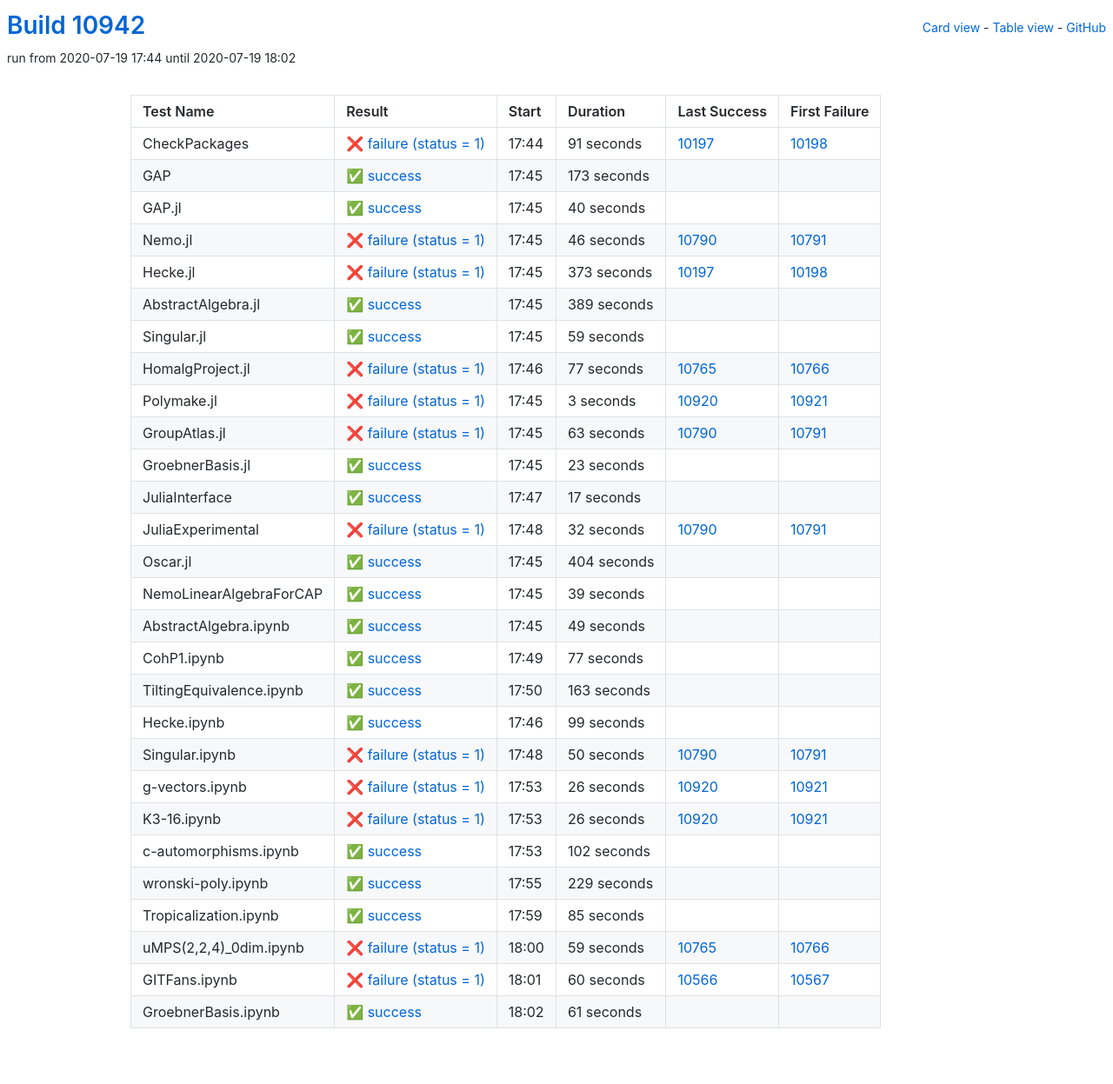
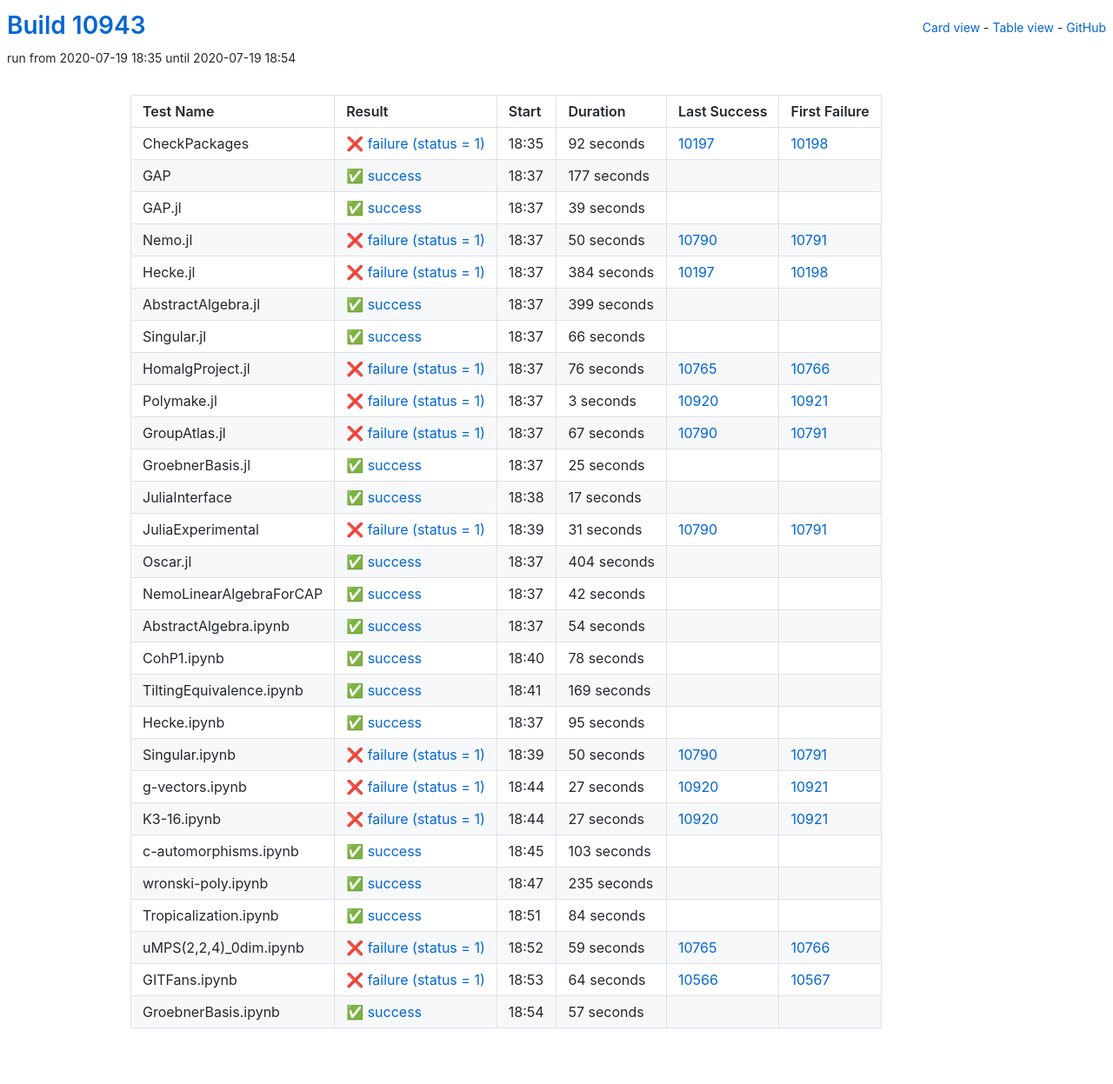
Before and after one commit to oscar-system/oscar-ci-status, a Jekyll site: the page built from table.html, in a window 1280 px wide. Shown: the whole page at 87% size. Built offline with Jekyll 4.4.1, drawn with Linux system fonts in a browser that asks for light colours.

Commit message:
Build #10943

```diff
--- a/_data/ci.yml
+++ b/_data/ci.yml
@@ -1,6 +1,6 @@
 ---
-build: 10942
-build_url: https://oscarci.mathematik.uni-kl.de/job/oscar/10942/
+build: 10943
+build_url: https://oscarci.mathematik.uni-kl.de/job/oscar/10943/
 job: oscar
 organization: oscar-system
 repo: oscar-ci-status
@@ -8,104 +8,104 @@
 tests:
 - name: CheckPackages
   id: checkpackages
-  log: https://oscarci.mathematik.uni-kl.de/job/oscar/10942/artifact/logs/build-10942/CheckPackages.log
-  start: 2020-07-19 17:44
+  log: https://oscarci.mathematik.uni-kl.de/job/oscar/10943/artifact/logs/build-10943/CheckPackages.log
+  start: 2020-07-19 18:35
   success: false
   exitcode: 1
   status: failure
-  duration: 91
+  duration: 92
   last_success: 10197
   last_success_url: https://oscarci.mathematik.uni-kl.de/job/oscar/10197/
   first_failure: 10198
   first_failure_url: https://oscarci.mathematik.uni-kl.de/job/oscar/10198/
 - name: GAP
   id: gap
-  log: https://oscarci.mathematik.uni-kl.de/job/oscar/10942/artifact/logs/build-10942/GAP.log
-  start: 2020-07-19 17:45
+  log: https://oscarci.mathematik.uni-kl.de/job/oscar/10943/artifact/logs/build-10943/GAP.log
+  start: 2020-07-19 18:37
   success: true
   exitcode: 0
   status: success
-  duration: 173
+  duration: 177
   last_success: false
   last_success_url:
   first_failure: false
   first_failure_url:
 - name: GAP.jl
   id: gap-jl
-  log: https://oscarci.mathematik.uni-kl.de/job/oscar/10942/artifact/logs/build-10942/GAP.jl.log
-  start: 2020-07-19 17:45
+  log: https://oscarci.mathematik.uni-kl.de/job/oscar/10943/artifact/logs/build-10943/GAP.jl.log
+  start: 2020-07-19 18:37
   success: true
   exitcode: 0
   status: success
-  duration: 40
+  duration: 39
   last_success: false
   last_success_url:
   first_failure: false
   first_failure_url:
 - name: Nemo.jl
   id: nemo-jl
-  log: https://oscarci.mathematik.uni-kl.de/job/oscar/10942/artifact/logs/build-10942/Nemo.jl.log
-  start: 2020-07-19 17:45
+  log: https://oscarci.mathematik.uni-kl.de/job/oscar/10943/artifact/logs/build-10943/Nemo.jl.log
+  start: 2020-07-19 18:37
   success: false
   exitcode: 1
   status: failure
-  duration: 46
+  duration: 50
   last_success: 10790
   last_success_url: https://oscarci.mathematik.uni-kl.de/job/oscar/10790/
   first_failure: 10791
   first_failure_url: https://oscarci.mathematik.uni-kl.de/job/oscar/10791/
 - name: Hecke.jl
   id: hecke-jl
-  log: https://oscarci.mathematik.uni-kl.de/job/oscar/10942/artifact/logs/build-10942/Hecke.jl.log
-  start: 2020-07-19 17:45
+  log: https://oscarci.mathematik.uni-kl.de/job/oscar/10943/artifact/logs/build-10943/Hecke.jl.log
+  start: 2020-07-19 18:37
   success: false
   exitcode: 1
   status: failure
-  duration: 373
+  duration: 384
   last_success: 10197
   last_success_url: https://oscarci.mathematik.uni-kl.de/job/oscar/10197/
   first_failure: 10198
   first_failure_url: https://oscarci.mathematik.uni-kl.de/job/oscar/10198/
 - name: AbstractAlgebra.jl
   id: abstractalgebra-jl
-  log: https://oscarci.mathematik.uni-kl.de/job/oscar/10942/artifact/logs/build-10942/AbstractAlgebra.jl.log
-  start: 2020-07-19 17:45
+  log: https://oscarci.mathematik.uni-kl.de/job/oscar/10943/artifact/logs/build-10943/AbstractAlgebra.jl.log
+  start: 2020-07-19 18:37
   success: true
   exitcode: 0
   status: success
-  duration: 389
+  duration: 399
   last_success: false
   last_success_url:
   first_failure: false
   first_failure_url:
 - name: Singular.jl
   id: singular-jl
-  log: https://oscarci.mathematik.uni-kl.de/job/oscar/10942/artifact/logs/build-10942/Singular.jl.log
-  start: 2020-07-19 17:45
+  log: https://oscarci.mathematik.uni-kl.de/job/oscar/10943/artifact/logs/build-10943/Singular.jl.log
+  start: 2020-07-19 18:37
   success: true
   exitcode: 0
   status: success
-  duration: 59
+  duration: 66
   last_success: false
   last_success_url:
   first_failure: false
   first_failure_url:
 - name: HomalgProject.jl
   id: homalgproject-jl
-  log: https://oscarci.mathematik.uni-kl.de/job/oscar/10942/artifact/logs/build-10942/HomalgProject.jl.log
-  start: 2020-07-19 17:46
+  log: https://oscarci.mathematik.uni-kl.de/job/oscar/10943/artifact/logs/build-10943/HomalgProject.jl.log
+  start: 2020-07-19 18:37
   success: false
   exitcode: 1
   status: failure
-  duration: 77
+  duration: 76
   last_success: 10765
   last_success_url: https://oscarci.mathematik.uni-kl.de/job/oscar/10765/
   first_failure: 10766
   first_failure_url: https://oscarci.mathematik.uni-kl.de/job/oscar/10766/
 - name: Polymake.jl
   id: polymake-jl
-  log: https://oscarci.mathematik.uni-kl.de/job/oscar/10942/artifact/logs/build-10942/Polymake.jl.log
-  start: 2020-07-19 17:45
+  log: https://oscarci.mathematik.uni-kl.de/job/oscar/10943/artifact/logs/build-10943/Polymake.jl.log
+  start: 2020-07-19 18:37
   success: false
   exitcode: 1
   status: failure
@@ -116,32 +116,32 @@
   first_failure_url: https://oscarci.mathematik.uni-kl.de/job/oscar/10921/
 - name: GroupAtlas.jl
   id: groupatlas-jl
-  log: https://oscarci.mathematik.uni-kl.de/job/oscar/10942/artifact/logs/build-10942/GroupAtlas.jl.log
-  start: 2020-07-19 17:45
+  log: https://oscarci.mathematik.uni-kl.de/job/oscar/10943/artifact/logs/build-10943/GroupAtlas.jl.log
+  start: 2020-07-19 18:37
   success: false
   exitcode: 1
   status: failure
-  duration: 63
+  duration: 67
   last_success: 10790
   last_success_url: https://oscarci.mathematik.uni-kl.de/job/oscar/10790/
   first_failure: 10791
   first_failure_url: https://oscarci.mathematik.uni-kl.de/job/oscar/10791/
 - name: GroebnerBasis.jl
   id: groebnerbasis-jl
-  log: https://oscarci.mathematik.uni-kl.de/job/oscar/10942/artifact/logs/build-10942/GroebnerBasis.jl.log
-  start: 2020-07-19 17:45
+  log: https://oscarci.mathematik.uni-kl.de/job/oscar/10943/artifact/logs/build-10943/GroebnerBasis.jl.log
+  start: 2020-07-19 18:37
   success: true
   exitcode: 0
   status: success
-  duration: 23
+  duration: 25
   last_success: false
   last_success_url:
   first_failure: false
   first_failure_url:
 - name: JuliaInterface
   id: juliainterface
-  log: https://oscarci.mathematik.uni-kl.de/job/oscar/10942/artifact/logs/build-10942/JuliaInterface.log
-  start: 2020-07-19 17:47
+  log: https://oscarci.mathematik.uni-kl.de/job/oscar/10943/artifact/logs/build-10943/JuliaInterface.log
+  start: 2020-07-19 18:38
   success: true
   exitcode: 0
   status: success
@@ -152,20 +152,20 @@
   first_failure_url:
 - name: JuliaExperimental
   id: juliaexperimental
-  log: https://oscarci.mathematik.uni-kl.de/job/oscar/10942/artifact/logs/build-10942/JuliaExperimental.log
-  start: 2020-07-19 17:48
+  log: https://oscarci.mathematik.uni-kl.de/job/oscar/10943/artifact/logs/build-10943/JuliaExperimental.log
+  start: 2020-07-19 18:39
   success: false
   exitcode: 1
   status: failure
-  duration: 32
+  duration: 31
   last_success: 10790
   last_success_url: https://oscarci.mathematik.uni-kl.de/job/oscar/10790/
   first_failure: 10791
   first_failure_url: https://oscarci.mathematik.uni-kl.de/job/oscar/10791/
 - name: Oscar.jl
   id: oscar-jl
-  log: https://oscarci.mathematik.uni-kl.de/job/oscar/10942/artifact/logs/build-10942/Oscar.jl.log
-  start: 2020-07-19 17:45
+  log: https://oscarci.mathematik.uni-kl.de/job/oscar/10943/artifact/logs/build-10943/Oscar.jl.log
+  start: 2020-07-19 18:37
   success: true
   exitcode: 0
   status: success
@@ -176,68 +176,68 @@
   first_failure_url:
 - name: NemoLinearAlgebraForCAP
   id: nemolinearalgebraforcap
-  log: https://oscarci.mathematik.uni-kl.de/job/oscar/10942/artifact/logs/build-10942/NemoLinearAlgebraForCAP.log
-  start: 2020-07-19 17:45
+  log: https://oscarci.mathematik.uni-kl.de/job/oscar/10943/artifact/logs/build-10943/NemoLinearAlgebraForCAP.log
+  start: 2020-07-19 18:37
   success: true
   exitcode: 0
   status: success
-  duration: 39
+  duration: 42
   last_success: false
   last_success_url:
   first_failure: false
   first_failure_url:
 - name: AbstractAlgebra.ipynb
   id: abstractalgebra-ipynb
-  log: https://oscarci.mathematik.uni-kl.de/job/oscar/10942/artifact/logs/build-10942/AbstractAlgebra.ipynb.log
-  start: 2020-07-19 17:45
+  log: https://oscarci.mathematik.uni-kl.de/job/oscar/10943/artifact/logs/build-10943/AbstractAlgebra.ipynb.log
+  start: 2020-07-19 18:37
   success: true
   exitcode: 0
   status: success
-  duration: 49
+  duration: 54
   last_success: false
   last_success_url:
   first_failure: false
   first_failure_url:
 - name: CohP1.ipynb
   id: cohp1-ipynb
-  log: https://oscarci.mathematik.uni-kl.de/job/oscar/10942/artifact/logs/build-10942/CohP1.ipynb.log
-  start: 2020-07-19 17:49
+  log: https://oscarci.mathematik.uni-kl.de/job/oscar/10943/artifact/logs/build-10943/CohP1.ipynb.log
+  start: 2020-07-19 18:40
   success: true
   exitcode: 0
   status: success
-  duration: 77
+  duration: 78
   last_success: false
   last_success_url:
   first_failure: false
   first_failure_url:
 - name: TiltingEquivalence.ipynb
   id: tiltingequivalence-ipynb
-  log: https://oscarci.mathematik.uni-kl.de/job/oscar/10942/artifact/logs/build-10942/TiltingEquivalence.ipynb.log
-  start: 2020-07-19 17:50
+  log: https://oscarci.mathematik.uni-kl.de/job/oscar/10943/artifact/logs/build-10943/TiltingEquivalence.ipynb.log
+  start: 2020-07-19 18:41
   success: true
   exitcode: 0
   status: success
-  duration: 163
+  duration: 169
   last_success: false
   last_success_url:
   first_failure: false
   first_failure_url:
 - name: Hecke.ipynb
   id: hecke-ipynb
-  log: https://oscarci.mathematik.uni-kl.de/job/oscar/10942/artifact/logs/build-10942/Hecke.ipynb.log
-  start: 2020-07-19 17:46
+  log: https://oscarci.mathematik.uni-kl.de/job/oscar/10943/artifact/logs/build-10943/Hecke.ipynb.log
+  start: 2020-07-19 18:37
   success: true
   exitcode: 0
   status: success
-  duration: 99
+  duration: 95
   last_success: false
   last_success_url:
   first_failure: false
   first_failure_url:
 - name: Singular.ipynb
   id: singular-ipynb
-  log: https://oscarci.mathematik.uni-kl.de/job/oscar/10942/artifact/logs/build-10942/Singular.ipynb.log
-  start: 2020-07-19 17:48
+  log: https://oscarci.mathematik.uni-kl.de/job/oscar/10943/artifact/logs/build-10943/Singular.ipynb.log
+  start: 2020-07-19 18:39
   success: false
   exitcode: 1
   status: failure
@@ -248,68 +248,68 @@
   first_failure_url: https://oscarci.mathematik.uni-kl.de/job/oscar/10791/
 - name: g-vectors.ipynb
   id: g-vectors-ipynb
-  log: https://oscarci.mathematik.uni-kl.de/job/oscar/10942/artifact/logs/build-10942/g-vectors.ipynb.log
-  start: 2020-07-19 17:53
+  log: https://oscarci.mathematik.uni-kl.de/job/oscar/10943/artifact/logs/build-10943/g-vectors.ipynb.log
+  start: 2020-07-19 18:44
   success: false
   exitcode: 1
   status: failure
-  duration: 26
+  duration: 27
   last_success: 10920
   last_success_url: https://oscarci.mathematik.uni-kl.de/job/oscar/10920/
   first_failure: 10921
   first_failure_url: https://oscarci.mathematik.uni-kl.de/job/oscar/10921/
 - name: K3-16.ipynb
   id: k3-16-ipynb
-  log: https://oscarci.mathematik.uni-kl.de/job/oscar/10942/artifact/logs/build-10942/K3-16.ipynb.log
-  start: 2020-07-19 17:53
+  log: https://oscarci.mathematik.uni-kl.de/job/oscar/10943/artifact/logs/build-10943/K3-16.ipynb.log
+  start: 2020-07-19 18:44
   success: false
   exitcode: 1
   status: failure
-  duration: 26
+  duration: 27
   last_success: 10920
   last_success_url: https://oscarci.mathematik.uni-kl.de/job/oscar/10920/
   first_failure: 10921
   first_failure_url: https://oscarci.mathematik.uni-kl.de/job/oscar/10921/
 - name: c-automorphisms.ipynb
   id: c-automorphisms-ipynb
-  log: https://oscarci.mathematik.uni-kl.de/job/oscar/10942/artifact/logs/build-10942/c-automorphisms.ipynb.log
-  start: 2020-07-19 17:53
+  log: https://oscarci.mathematik.uni-kl.de/job/oscar/10943/artifact/logs/build-10943/c-automorphisms.ipynb.log
+  start: 2020-07-19 18:45
   success: true
   exitcode: 0
   status: success
-  duration: 102
+  duration: 103
   last_success: false
   last_success_url:
   first_failure: false
   first_failure_url:
 - name: wronski-poly.ipynb
   id: wronski-poly-ipynb
-  log: https://oscarci.mathematik.uni-kl.de/job/oscar/10942/artifact/logs/build-10942/wronski-poly.ipynb.log
-  start: 2020-07-19 17:55
+  log: https://oscarci.mathematik.uni-kl.de/job/oscar/10943/artifact/logs/build-10943/wronski-poly.ipynb.log
+  start: 2020-07-19 18:47
   success: true
   exitcode: 0
   status: success
-  duration: 229
+  duration: 235
   last_success: false
   last_success_url:
   first_failure: false
   first_failure_url:
 - name: Tropicalization.ipynb
   id: tropicalization-ipynb
-  log: https://oscarci.mathematik.uni-kl.de/job/oscar/10942/artifact/logs/build-10942/Tropicalization.ipynb.log
-  start: 2020-07-19 17:59
+  log: https://oscarci.mathematik.uni-kl.de/job/oscar/10943/artifact/logs/build-10943/Tropicalization.ipynb.log
+  start: 2020-07-19 18:51
   success: true
   exitcode: 0
   status: success
-  duration: 85
+  duration: 84
   last_success: false
   last_success_url:
   first_failure: false
   first_failure_url:
 - name: uMPS(2,2,4)_0dim.ipynb
   id: umps-2-2-4-0dim-ipynb
-  log: https://oscarci.mathematik.uni-kl.de/job/oscar/10942/artifact/logs/build-10942/uMPS-2-2-4-_0dim.ipynb.log
-  start: 2020-07-19 18:00
+  log: https://oscarci.mathematik.uni-kl.de/job/oscar/10943/artifact/logs/build-10943/uMPS-2-2-4-_0dim.ipynb.log
+  start: 2020-07-19 18:52
   success: false
   exitcode: 1
   status: failure
@@ -320,24 +320,24 @@
   first_failure_url: https://oscarci.mathematik.uni-kl.de/job/oscar/10766/
 - name: GITFans.ipynb
   id: gitfans-ipynb
-  log: https://oscarci.mathematik.uni-kl.de/job/oscar/10942/artifact/logs/build-10942/GITFans.ipynb.log
-  start: 2020-07-19 18:01
+  log: https://oscarci.mathematik.uni-kl.de/job/oscar/10943/artifact/logs/build-10943/GITFans.ipynb.log
+  start: 2020-07-19 18:53
   success: false
   exitcode: 1
   status: failure
-  duration: 60
+  duration: 64
   last_success: 10566
   last_success_url: https://oscarci.mathematik.uni-kl.de/job/oscar/10566/
   first_failure: 10567
   first_failure_url: https://oscarci.mathematik.uni-kl.de/job/oscar/10567/
 - name: GroebnerBasis.ipynb
   id: groebnerbasis-ipynb
-  log: https://oscarci.mathematik.uni-kl.de/job/oscar/10942/artifact/logs/build-10942/GroebnerBasis.ipynb.log
-  start: 2020-07-19 18:02
+  log: https://oscarci.mathematik.uni-kl.de/job/oscar/10943/artifact/logs/build-10943/GroebnerBasis.ipynb.log
+  start: 2020-07-19 18:54
   success: true
   exitcode: 0
   status: success
-  duration: 61
+  duration: 57
   last_success: false
   last_success_url:
   first_failure: false
```
Also changed, not shown: README.md.
